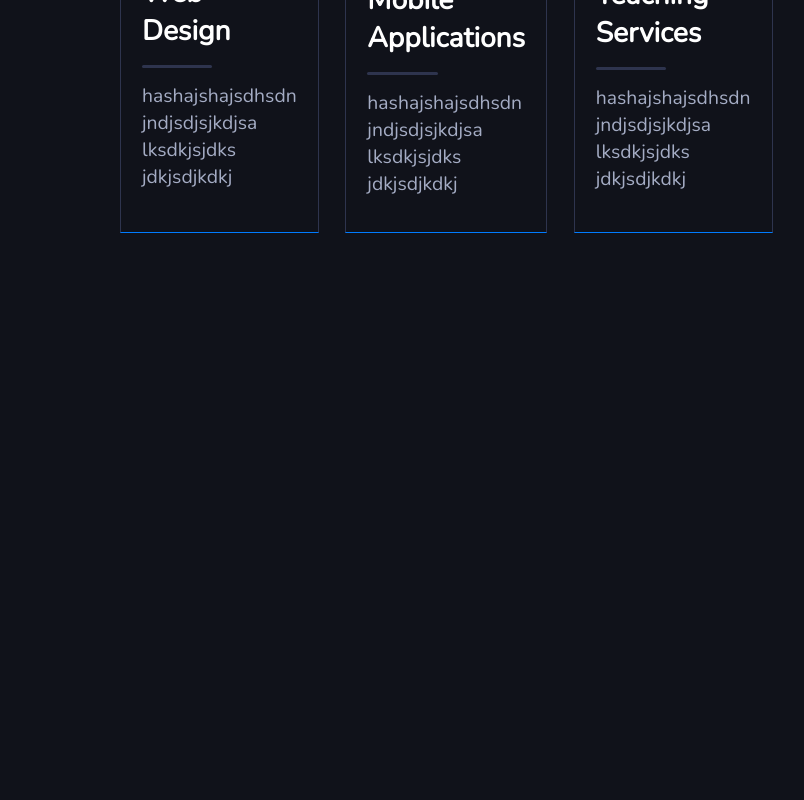
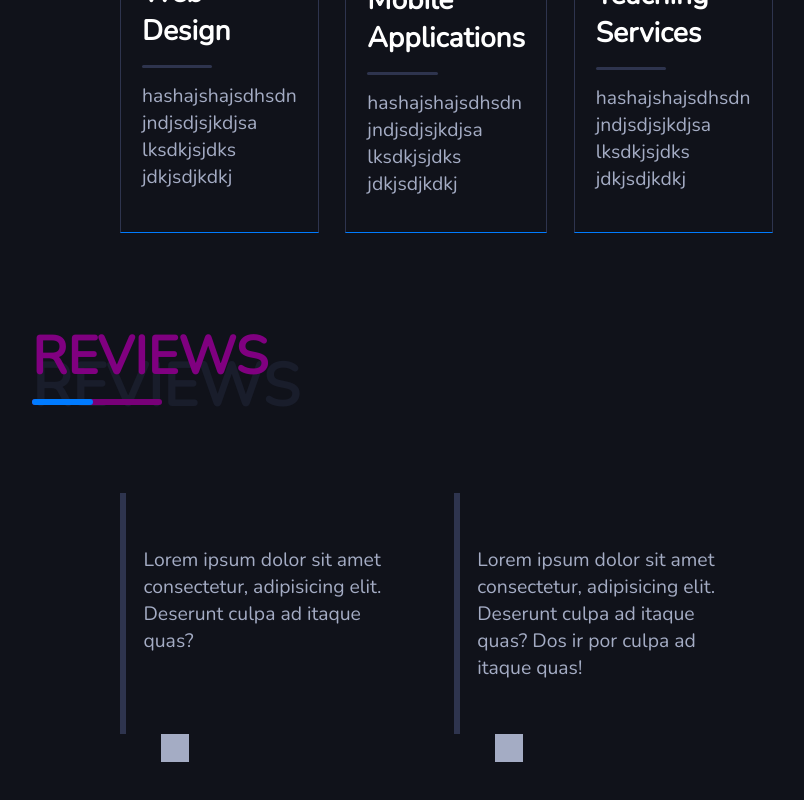
Before and after one commit to cathyAkoth/catherine, a React (Create React App) app: page /about in a window 1280 px wide. Shown: the part 1260-2060 px from the top of the page, without its empty margins (343-1147 px from the left). Before the commit the page ends 1669 px from the top, so only its background shows below. Built offline with nearby package versions, Linux system fonts and the light colour scheme.

Commit message:
Added ReviewItem

```diff
--- /dev/null
+++ b/src/Components/ReviewItem.js
@@ -0,0 +1,35 @@
+import React from 'react'
+import styled from 'styled-components';
+
+function ReviewItem({text}) {
+    return (
+        <RevivewItemStyled>
+            <p>{text}</p>
+        </RevivewItemStyled>
+    )
+}
+
+const RevivewItemStyled = styled.div`
+    padding: 2rem 1rem;
+    border-left: 6px solid var(--border-color);
+    background-color: var(--background-dark-grey);
+    position: relative;
+    width: 100%;
+    &:not(:first-child){
+
+    }
+    &::after{
+        content: "";
+        position: absolute;
+        left: 2rem;
+        border-width: .8rem;
+        top: 100%;
+        border-style: solid;
+        border-color: var(--background-dark-grey) transparent transparent var(--background-dark-grey);
+    }
+    p{
+        padding: 1rem 0;
+    }
+`;
+
+export default ReviewItem;
--- a/src/Pages/AboutPage.js
+++ b/src/Pages/AboutPage.js
@@ -4,6 +4,7 @@
 import Title from "../Components/Title";
 import ImageSection from '../Components/ImageSection';
 import ServicesSection from '../Components/ServicesSection';
+import ReviewsSetion from '../Components/ReviewsSection';
 
 function AboutPage(){
     return(
@@ -12,6 +13,7 @@
                 <Title title={'About Me'} span={'About Me'} />
                 <ImageSection />
                 <ServicesSection />
+                <ReviewsSetion />
             </AboutStyled>
         </MainLayout>
     )
```
